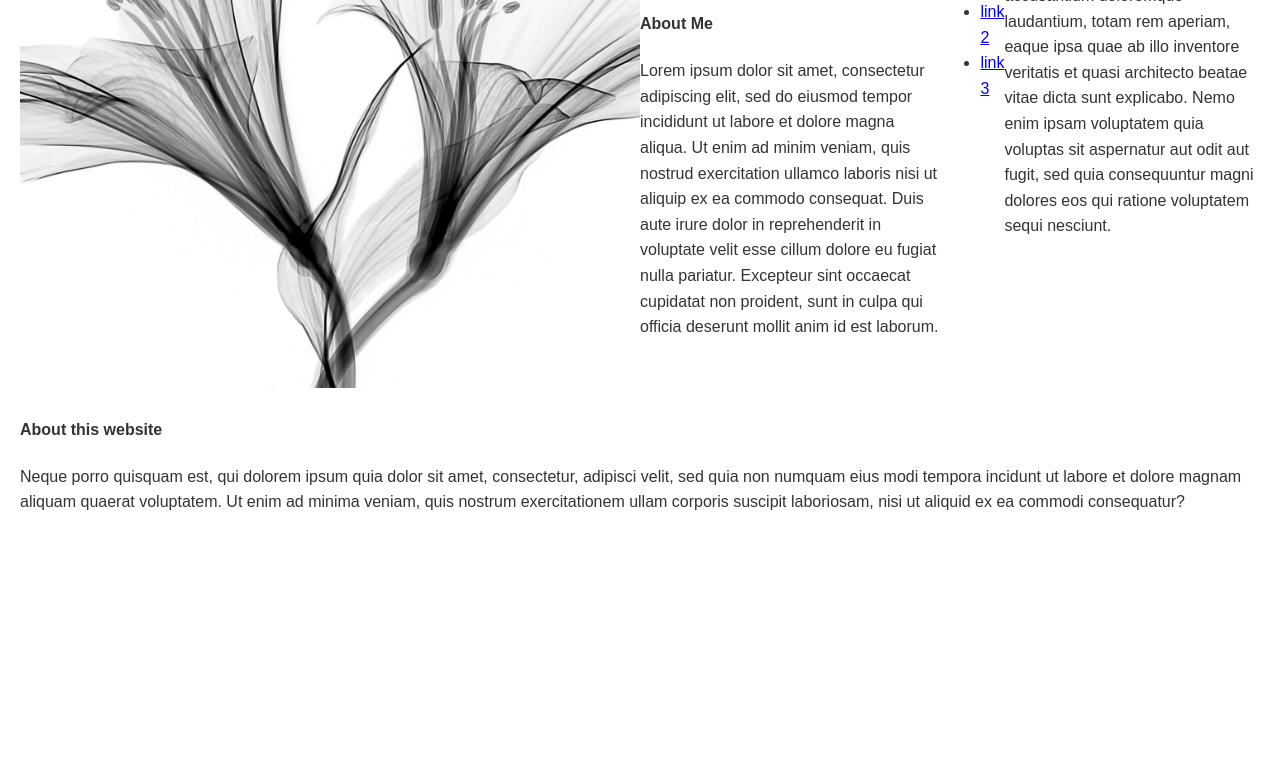
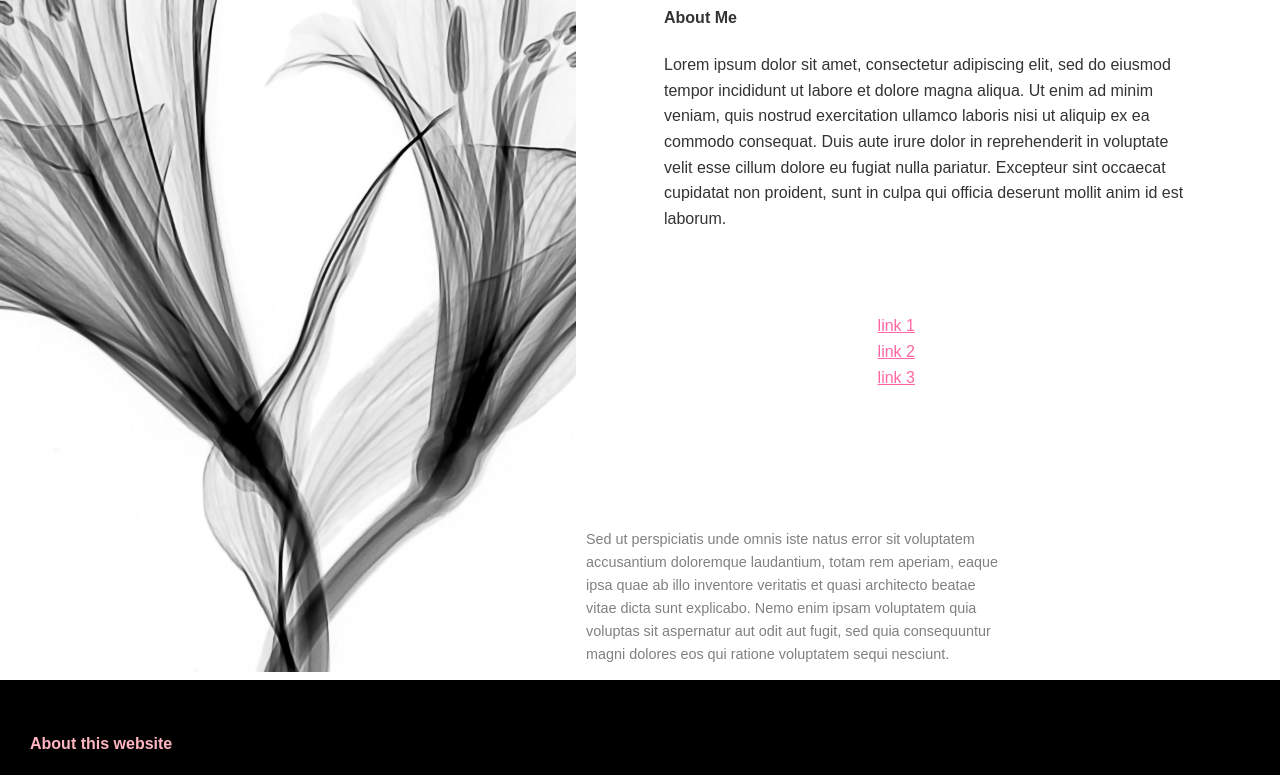
Before and after one commit to jakeblackburnn/portfolio-template, a website: page public/index.html in a window 1280 px wide. Shown: the part 128-903 px from the top of the page. Before the commit the page ends 800 px from the top, so only its background shows below. Drawn offline with Linux system fonts and the light colour scheme.

Commit message:
Add more styles

```diff
--- a/public/styles.css
+++ b/public/styles.css
@@ -1,32 +1,71 @@
+/* Created by J. Blackburn - Jan 8 2025 */
+
 body {
   font-family: Arial, sans-serif;
   line-height: 1.6;
-  margin: 20px;
+  margin: 0px;
   color: #333;
+  background: black;
 }
 
 main {
   display: flex;
   justify-content: center;
   align-items: center;
+  background: white;
 }
 
 .content-left {
-  width: 50%;
+  width: 45%;
 }
 
 .content-left img {
   width: 100%;
-  height: 100%;
+  height: 100vh;
+  object-fit: cover;
 }
 
+
+
 .content-right {
-  width: 50%;
+  height: 100vh;
+  width: 55%;
   display: flex;
-  justify-content: center;
+  flex-direction: column;
+  align-items: center;
+}
+
+.content-right header {
+  margin: 50px;
+  width: 75%
 }
 
 .content-right ul {
   width: 20%;
-  height 100%;
+  list-style: none;
 }
+
+.content-right a {
+  color: rgba(255, 0, 100, 0.6);
+}
+
+.content-right a:hover {
+  color: blue;
+}
+
+.content-right figcaption {
+  margin-top: auto;
+  align-self: flex-start;
+  width: 60%;
+  padding: 10px;
+  color: grey;
+  font-size: 0.9rem;
+}
+
+
+
+footer {
+  padding: 30px;
+  margin: 0;
+  color: lightpink;
+}
```
